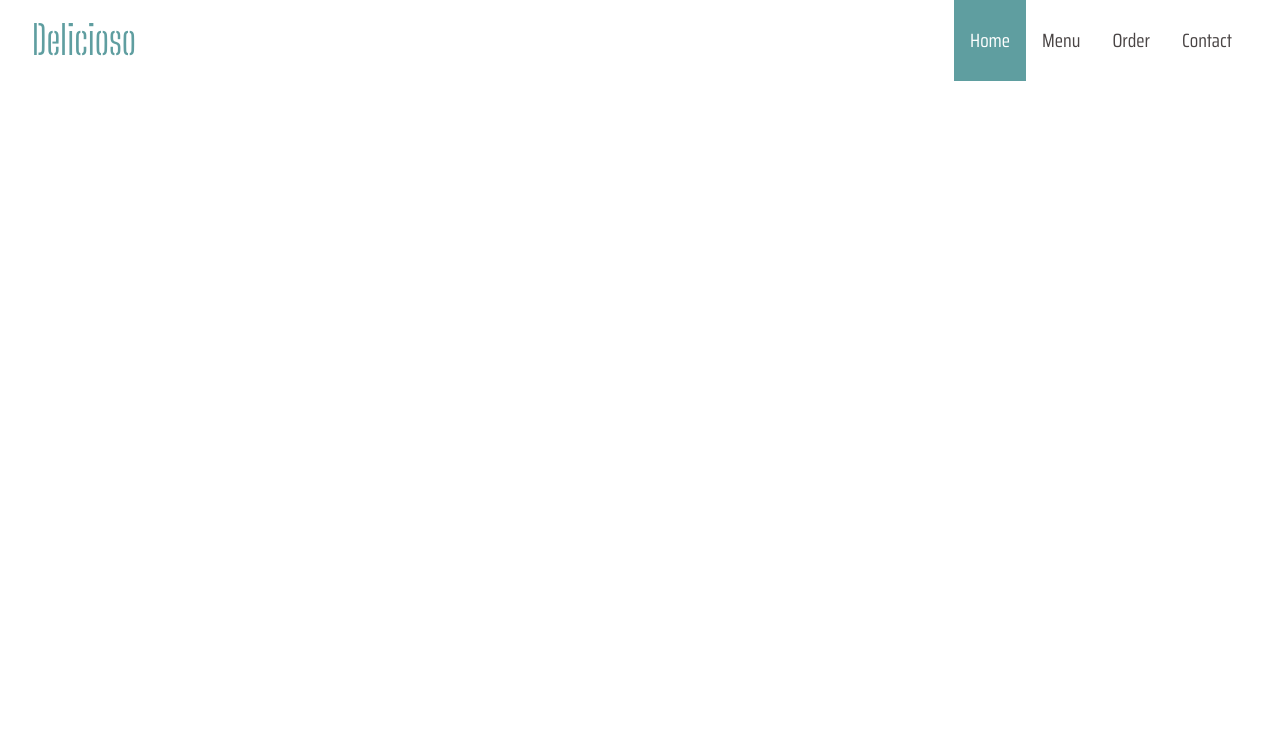
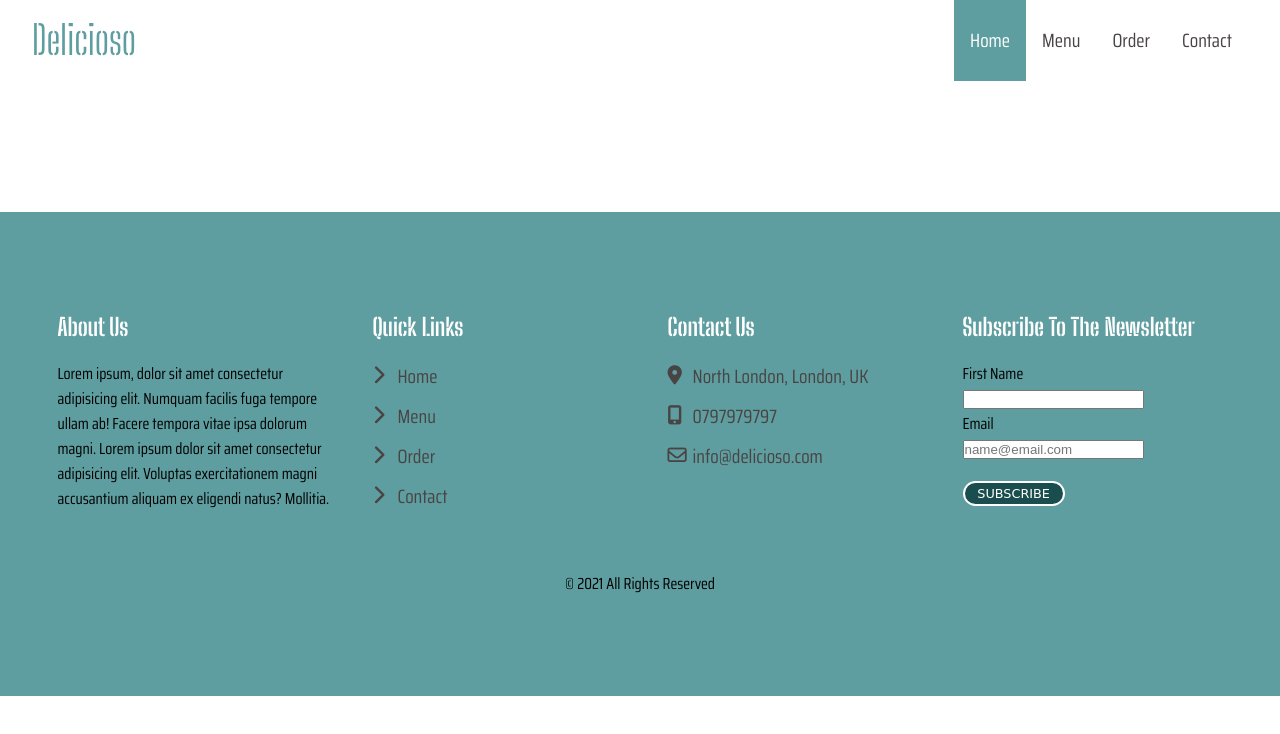
Before and after one commit to agurau/birkbeck_test14, a plain HTML site: page index.html in a window 1280 px wide. Drawn offline with Linux system fonts and the light colour scheme.

Commit message:
second commit

```diff
--- a/index.html
+++ b/index.html
@@ -15,9 +15,14 @@
       href="https://fonts.googleapis.com/css2?family=Saira+Condensed:wght@100;200;300;400&display=swap"
       rel="stylesheet"
     />
-    <title>Website Test</title>
+    <script
+      src="https://kit.fontawesome.com/d751b97a06.js"
+      crossorigin="anonymous"
+    ></script>
+    <title>Delicioso Website</title>
   </head>
   <body>
+    <!---------------------- NAV BAR ----------------------->
     <nav class="nav">
       <div class="nav-menu">
         <div class="nav-logo">
@@ -33,5 +38,97 @@
         </div>
       </div>
     </nav>
+    <!-----------x----------- NAV BAR -----------x------------>
+
+    <!---------------------- FOOTER ----------------------->
+
+    <footer class="footer-area">
+      <div class="container">
+        <div class="footer">
+          <div class="single-footer">
+            <h2>About us</h2>
+            <p>
+              Lorem ipsum, dolor sit amet consectetur adipisicing elit. Numquam
+              facilis fuga tempore ullam ab! Facere tempora vitae ipsa dolorum
+              magni. Lorem ipsum dolor sit amet consectetur adipisicing elit.
+              Voluptas exercitationem magni accusantium aliquam ex eligendi
+              natus? Mollitia.
+            </p>
+          </div>
+
+          <div class="single-footer">
+            <h2>Quick Links</h2>
+            <ul>
+              <li>
+                <a href="/index.html"
+                  ><i class="fas fa-chevron-right"></i> Home</a
+                >
+              </li>
+              <li>
+                <a href="/menu.html"
+                  ><i class="fas fa-chevron-right"></i> Menu</a
+                >
+              </li>
+              <li>
+                <a href="/order.html"
+                  ><i class="fas fa-chevron-right"></i> Order</a
+                >
+              </li>
+              <li>
+                <a href="/contact.html"
+                  ><i class="fas fa-chevron-right"></i> Contact</a
+                >
+              </li>
+            </ul>
+          </div>
+
+          <div class="single-footer">
+            <h2>Contact us</h2>
+            <ul>
+              <li>
+                <a href="./contact.html"
+                  ><i class="fas fa-map-marker-alt"></i> North London, London,
+                  UK
+                </a>
+              </li>
+              <li>
+                <a href="./contact.html"
+                  ><i class="fas fa-mobile-alt"></i> 0797979797</a
+                >
+              </li>
+              <li>
+                <a href="./contact.html"
+                  ><i class="far fa-envelope"></i> info@delicioso.com</a
+                >
+              </li>
+            </ul>
+          </div>
+
+          <div class="single-footer">
+            <section id="newsletter">
+              <h2>Subscribe to the newsletter</h2>
+              <form id="top-subscribe-form">
+                <label for="Name">First Name</label><br />
+                <input type="text" id="first-name" /><br />
+                <label>Email</label><br />
+                <input
+                  type="text"
+                  id="email"
+                  placeholder="name@email.com"
+                /><br />
+                <div class="button">
+                  <input type="submit" value="subscribe" class="btn" />
+                </div>
+              </form>
+            </section>
+          </div>
+          <div class="copy">
+            <p>&copy; 2021 all rights reserved</p>
+          </div>
+        </div>
+      </div>
+    </footer>
+
+    <!-----------x---------- FOOTER ------------x--------->
   </body>
 </html>
--- a/styles.css
+++ b/styles.css
@@ -10,6 +10,7 @@
 :root {
   --blue: rgb(95, 158, 160);
   --white: #fff;
+  --grey: rgb(73, 68, 68);
 }
 
 /*Remove bullet point*/
@@ -20,7 +21,7 @@ ul {
 /*All links*/
 a {
   text-decoration: none;
-  color: rgb(73, 68, 68);
+  color: var(--grey);
 }
 
 /*-------------------NAV BAR------------------*/
@@ -75,3 +76,109 @@ a {
 }
 
 /*---------x----------NAV BAR---------x---------*/
+
+/*--------------------- FOOTER --------------------- */
+.footer-area {
+  margin-top: 100px;
+  padding: 100px 0;
+  background-color: var(--blue);
+}
+
+.footer-area .container {
+  width: 1200px;
+  margin: 0 auto;
+}
+
+.footer-area .container .footer {
+  display: flex;
+  justify-content: space-around;
+  flex-wrap: wrap;
+  flex-direction: row;
+}
+
+.footer-area .container .footer .single-footer {
+  width: 260px;
+}
+
+.footer-area .container .footer .single-footer:first-child {
+  width: 280px;
+}
+
+/*About us-Quick links-Contact us-Subscribe to the newsletter*/
+.footer-area .container .footer .single-footer h2 {
+  margin-bottom: 20px;
+  text-transform: capitalize;
+  color: var(--white);
+  font-size: 1.5rem;
+  font-family: "Big Shoulders Stencil Display", cursive;
+}
+
+.footer-area .container .footer .single-footer p {
+  font-family: "Saira Condensed", sans-serif;
+}
+
+.footer-area .container .footer .single-footer ul li {
+  margin-bottom: 10px;
+  position: relative;
+  padding-left: 25px;
+  font-family: "Saira Condensed", sans-serif;
+  font-size: 1.2rem;
+}
+
+.footer-area .container .footer .single-footer ul li a {
+  color: var(--grey);
+  /* text-decoration: rgb(95, 158, 160); */
+}
+
+.footer-area .container .footer .single-footer ul li a:hover {
+  color: var(--white);
+}
+
+.footer-area .container .footer .single-footer ul li a i {
+  position: absolute;
+  left: 0;
+  top: 5px;
+}
+
+.footer-area .container .footer .copy p {
+  text-transform: capitalize;
+  margin-top: 50px;
+  font-family: "Saira Condensed", sans-serif;
+}
+
+.footer-area .container .footer .single-footer #newsletter #top-subscribe-form {
+  font-family: "Saira Condensed", sans-serif;
+}
+
+.footer-area
+  .container
+  .footer
+  .single-footer
+  #newsletter
+  #top-subscribe-form
+  .btn {
+  border: none;
+  border-radius: 2rem;
+  border: 2px solid var(--white);
+  margin-top: 20px;
+  padding: 0.2rem 0.8rem;
+  font-size: 0.8rem;
+  font-family: "Viaoda Libre", cursive;
+  color: var(--white);
+  background-color: rgb(26, 77, 77);
+  cursor: pointer;
+  text-transform: uppercase;
+}
+
+.footer-area
+  .container
+  .footer
+  .single-footer
+  #newsletter
+  #top-subscribe-form
+  .btn:hover {
+  border: 2px solid rgb(26, 77, 77);
+  background-color: var(--white);
+  color: rgb(26, 77, 77);
+  text-transform: uppercase;
+}
```
